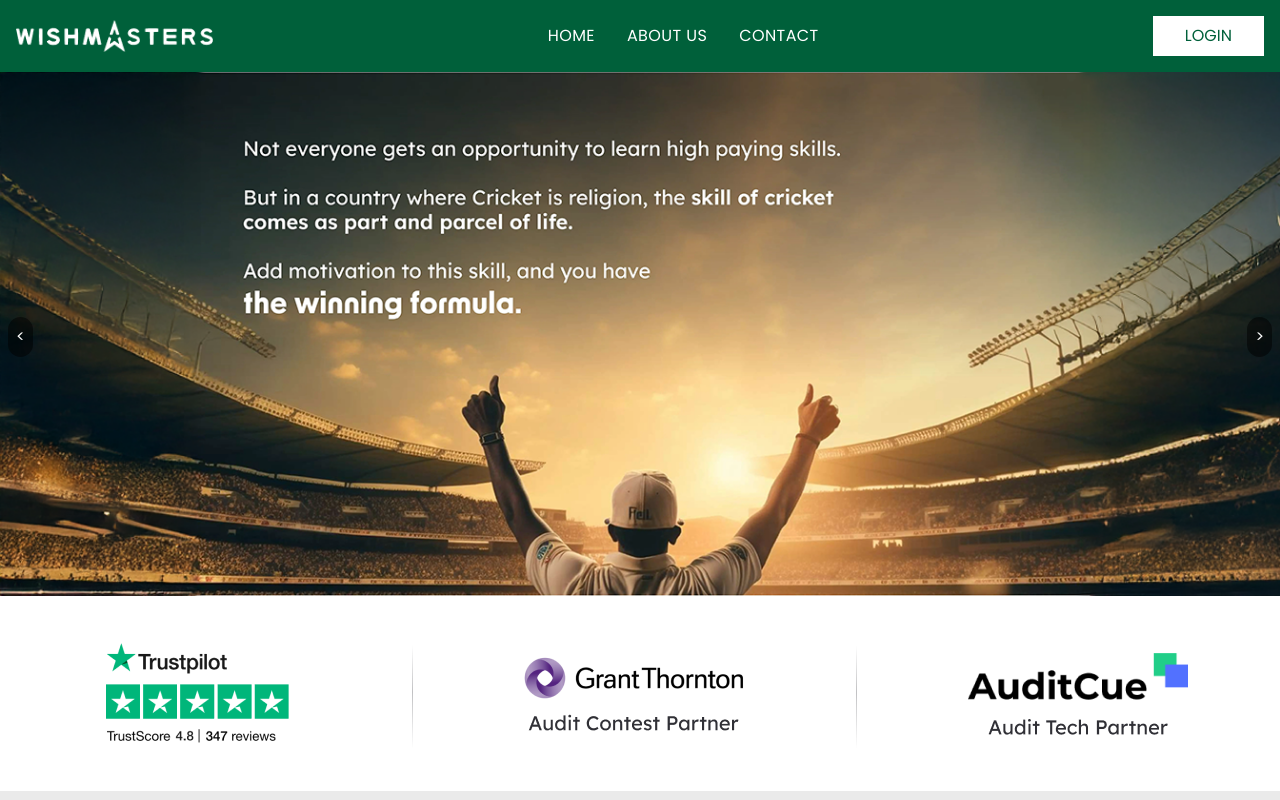
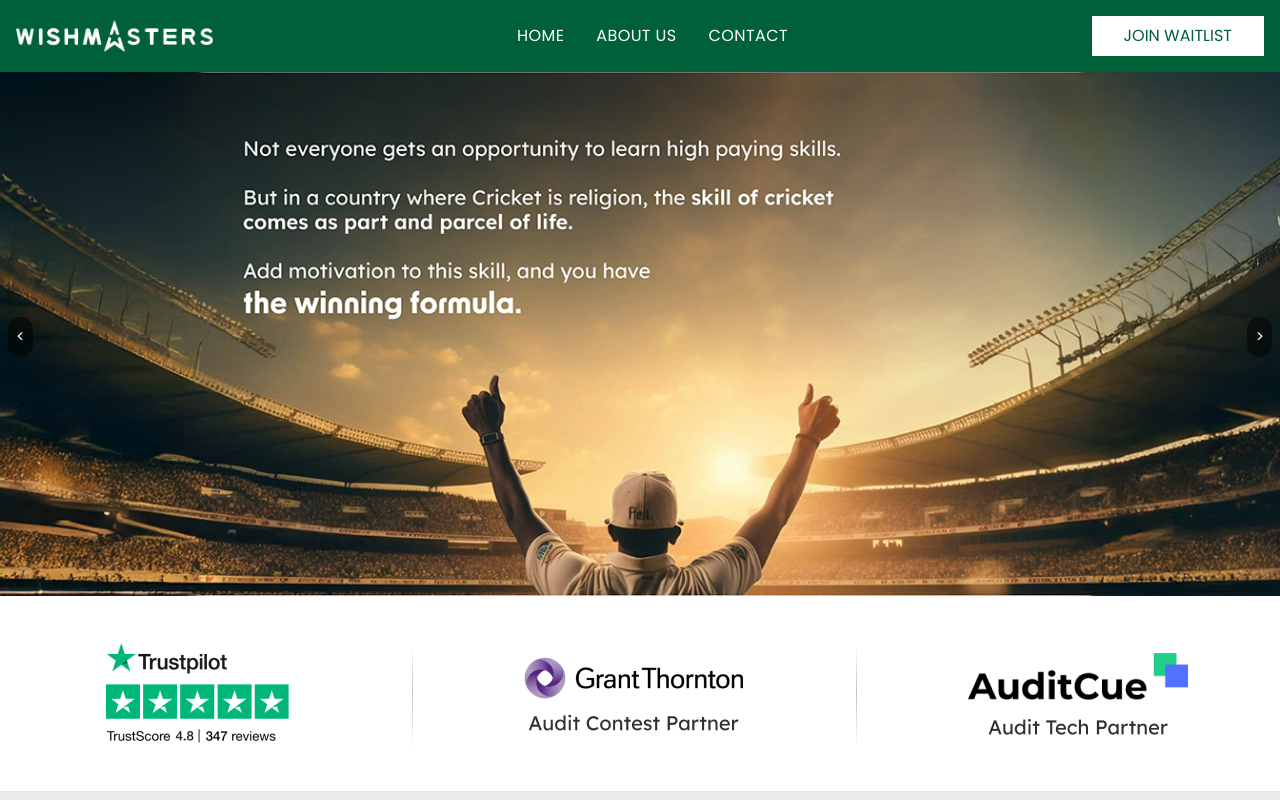
Before and after one commit to TechHowl12/wishmasters, a React (Create React App) app: page / in a window 1280 px wide. Shown: the top 800 px of the page. Built offline with nearby package versions, Linux system fonts and the light colour scheme.

Commit message:
button linked

```diff
--- a/src/App.js
+++ b/src/App.js
@@ -1,4 +1,4 @@
-import { BrowserRouter as Router, Route, Routes } from "react-router-dom";
+import { BrowserRouter as Router, Route, Routes, useLocation } from "react-router-dom";
 import "./App.css";
 import { Footer } from "./Components/Footer";
 import { Header } from "./Components/Header";
@@ -6,12 +6,26 @@ import PrivacyPolicy from "./Components/PrivacyPolicy";
 import Refund from "./Components/Refund";
 import TermsCondition from "./Components/TermsCondition";
 import Home from "./Pages/HomePage/Home";
+import { useEffect } from "react";
 ;
 
 function App() {
 
+  const location = useLocation();
+
+  useEffect(() => {
+    if (location.hash === "#joinwaitlist") {
+      const el = document.getElementById("joinwaitlist");
+      if (el) {
+        setTimeout(() => {
+          el.scrollIntoView({ behavior: "smooth" });
+        }, 100);
+      }
+    }
+  }, [location]);
+
   return (
-    <Router>
+    <>
       <Header />
       <Routes>
         <Route path="/" element={<Home/> } />
@@ -20,7 +34,7 @@ function App() {
         <Route path="/refund-policy" element={<Refund />} />
       </Routes>
       <Footer />
-    </Router>
+    </>
   );
 }
 
--- a/src/Components/Header.js
+++ b/src/Components/Header.js
@@ -76,12 +76,12 @@ export const Header = () => {
               </a>
             </li>
           </ul>
-          <button onClick={() => alert("COMING SOON")} className="bg-white text-[#00603A] uppercase w-full py-2 block md:hidden">
-            Login
+          <button onClick={() => navigate("/#joinwaitlist")} className="bg-white text-[#00603A] uppercase w-full py-2 block md:hidden">
+          Join Waitlist
           </button>
         </div>
-        <button onClick={() => alert("COMING SOON")} className="bg-white text-[#00603A] uppercase px-8 py-2 hidden md:block hover:scale-110 transition-all">
-          Login
+        <button onClick={() => navigate("/#joinwaitlist")} className="bg-white text-[#00603A] uppercase px-8 py-2 hidden md:block hover:scale-110 transition-all">
+          Join Waitlist
         </button>
       </div>
     </nav>
--- a/src/Pages/HomePage/Waitlist.js
+++ b/src/Pages/HomePage/Waitlist.js
@@ -59,7 +59,7 @@ const Waitlist = () => {
   };
 
   return (
-    <section className="w-full bg-[#00603A] py-12 px-6 md:px-12">
+    <section id="joinwaitlist" className="w-full bg-[#00603A] py-12 px-6 md:px-12">
       <div className="max-w-6xl mx-auto flex flex-col md:flex-row items-center justify-between gap-8">
         <div className="md:w-1/2 text-center md:text-left">
           <h2 className="text-3xl md:text-5xl font-bold mb-4 text-white">Join the Waitlist</h2>
```
Also changed, not shown: src/index.js (+8 -7 lines).
